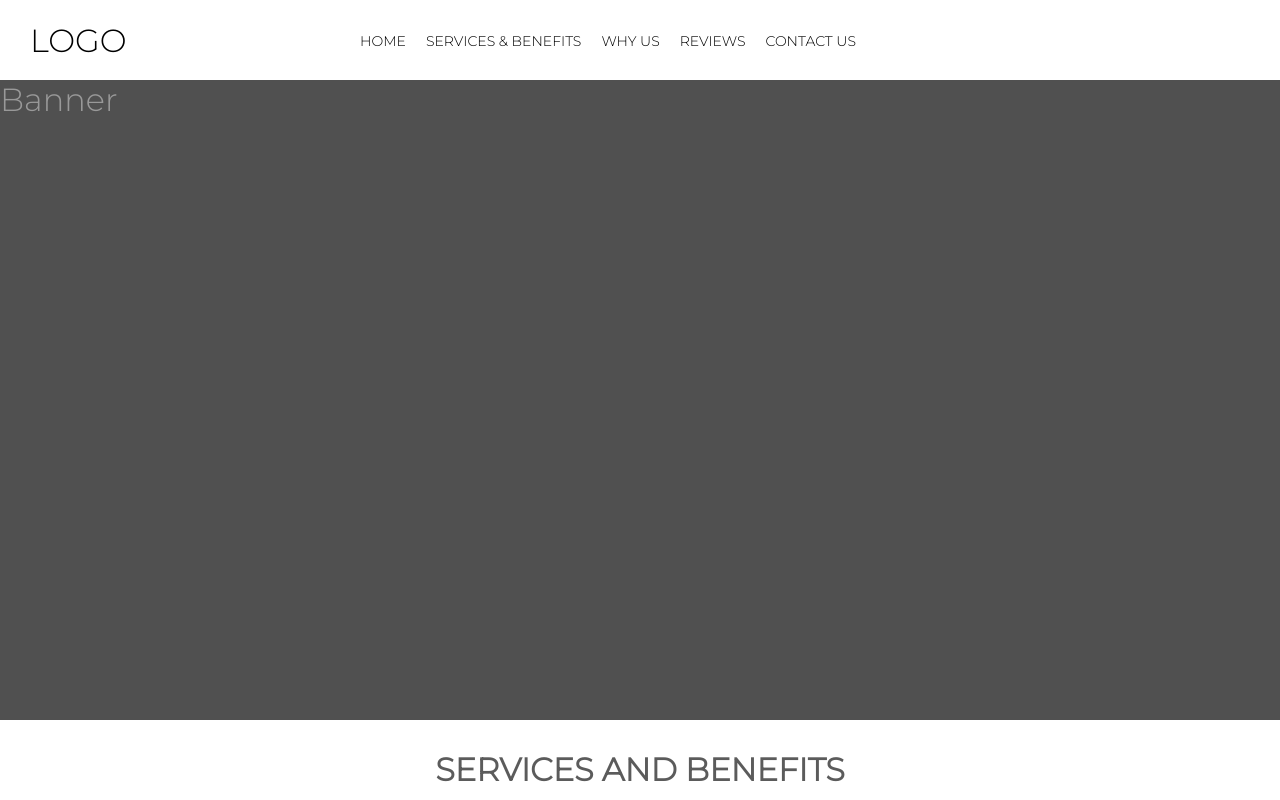
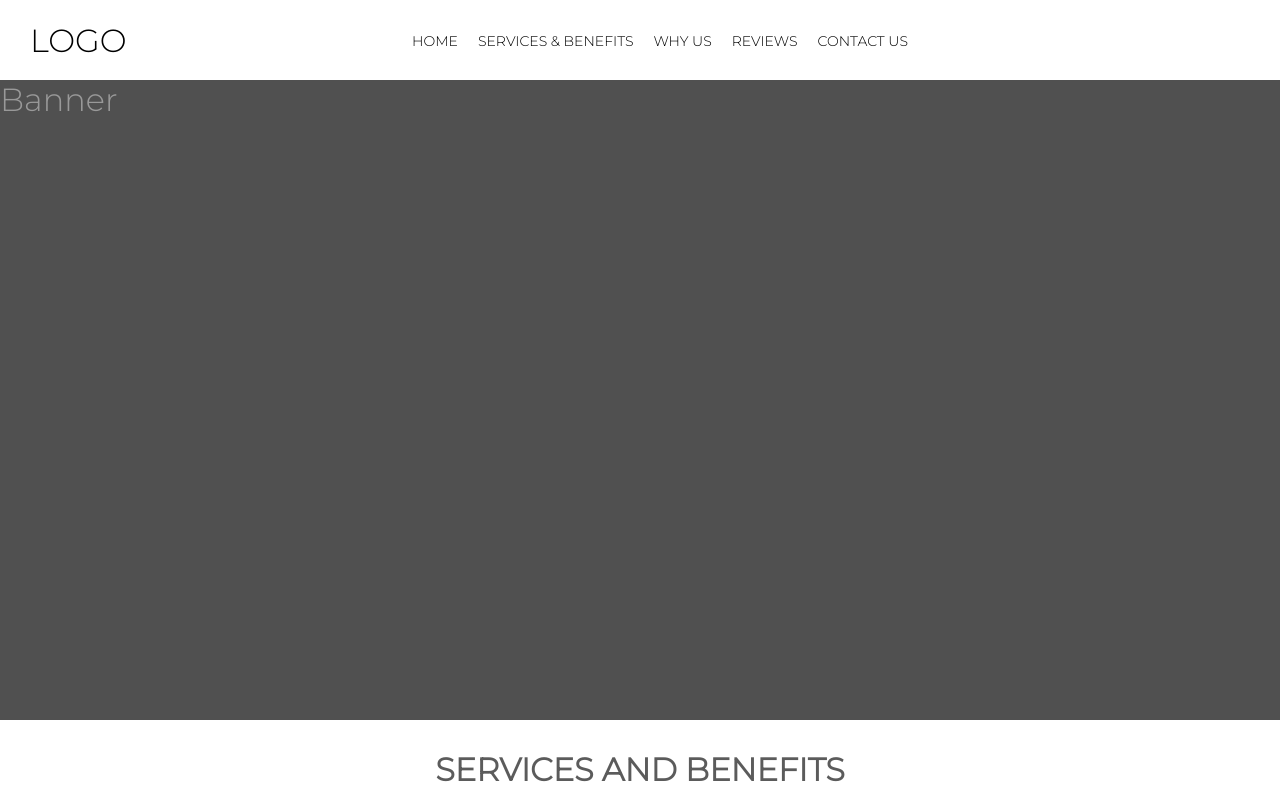
Before and after one commit to franco-cardoso/raincalls, a Vue app: page / in a window 1280 px wide. Shown: the top 800 px of the page. Built offline with nearby package versions, Linux system fonts and the light colour scheme.

Commit message:
moved nav to different component

```diff
--- a/src/components/header/Header.vue
+++ b/src/components/header/Header.vue
@@ -1,19 +1,13 @@
-<script></script>
+<script setup>
+import Navbar from "./Navbar.vue";
+</script>
 
 <template>
     <div class="header-container">
         <div>
             <h1>LOGO</h1>
         </div>
-        <nav>
-            <ul>
-                <li><button>HOME</button></li>
-                <li><button>SERVICES & BENEFITS</button></li>
-                <li><button>WHY US</button></li>
-                <li><button>REVIEWS</button></li>
-                <li><button>CONTACT US</button></li>
-            </ul>
-        </nav>
+        <Navbar></Navbar>
         <div></div>
     </div>
 </template>
@@ -24,26 +18,16 @@
     height: 5rem;
     grid-template-columns: 0.5fr 1fr 0.5fr;
 }
-.header-container div, .header-container nav {
+nav {
+    display: flex;
+    justify-content: center;
+}
+.header-container div,
+.header-container nav {
     display: flex;
     align-items: center;
 }
 .header-container div:nth-child(1) {
     margin-left: 30px;
 }
-.header-container div:nth-child(2) {
-    background-color: green;
-}
-
-button {
-    all: unset;
-    cursor: pointer;
-    font-size: 14px;
-}
-
-ul {
-    display: flex;
-    list-style: none;
-    gap: 20px;
-}
 </style>
--- a/src/components/header/Navbar.vue
+++ b/src/components/header/Navbar.vue
@@ -0,0 +1,35 @@
+<template>
+    <nav>
+        <ul>
+            <li><button>HOME</button></li>
+            <li><button>SERVICES & BENEFITS</button></li>
+            <li><button>WHY US</button></li>
+            <li><button>REVIEWS</button></li>
+            <li><button>CONTACT US</button></li>
+        </ul>
+    </nav>
+</template>
+
+<style>
+nav {
+    display: flex;
+    justify-content: center;
+}
+button {
+    all: unset;
+    cursor: pointer;
+    font-size: 14px;
+}
+
+ul {
+    display: flex;
+    list-style: none;
+    gap: 20px;
+}
+</style>
+
+<script>
+export default {
+    name: "Navbar",
+};
+</script>
```
